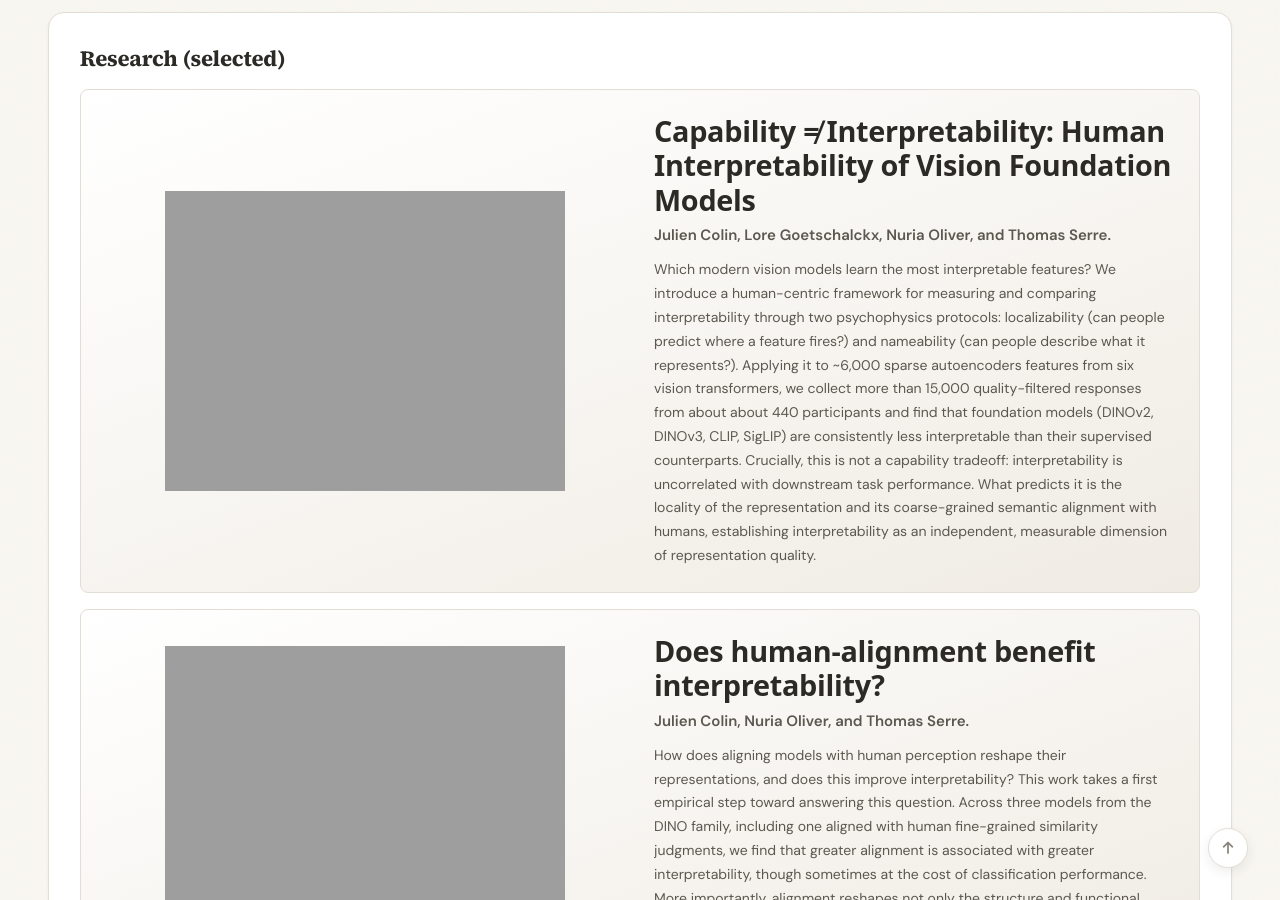
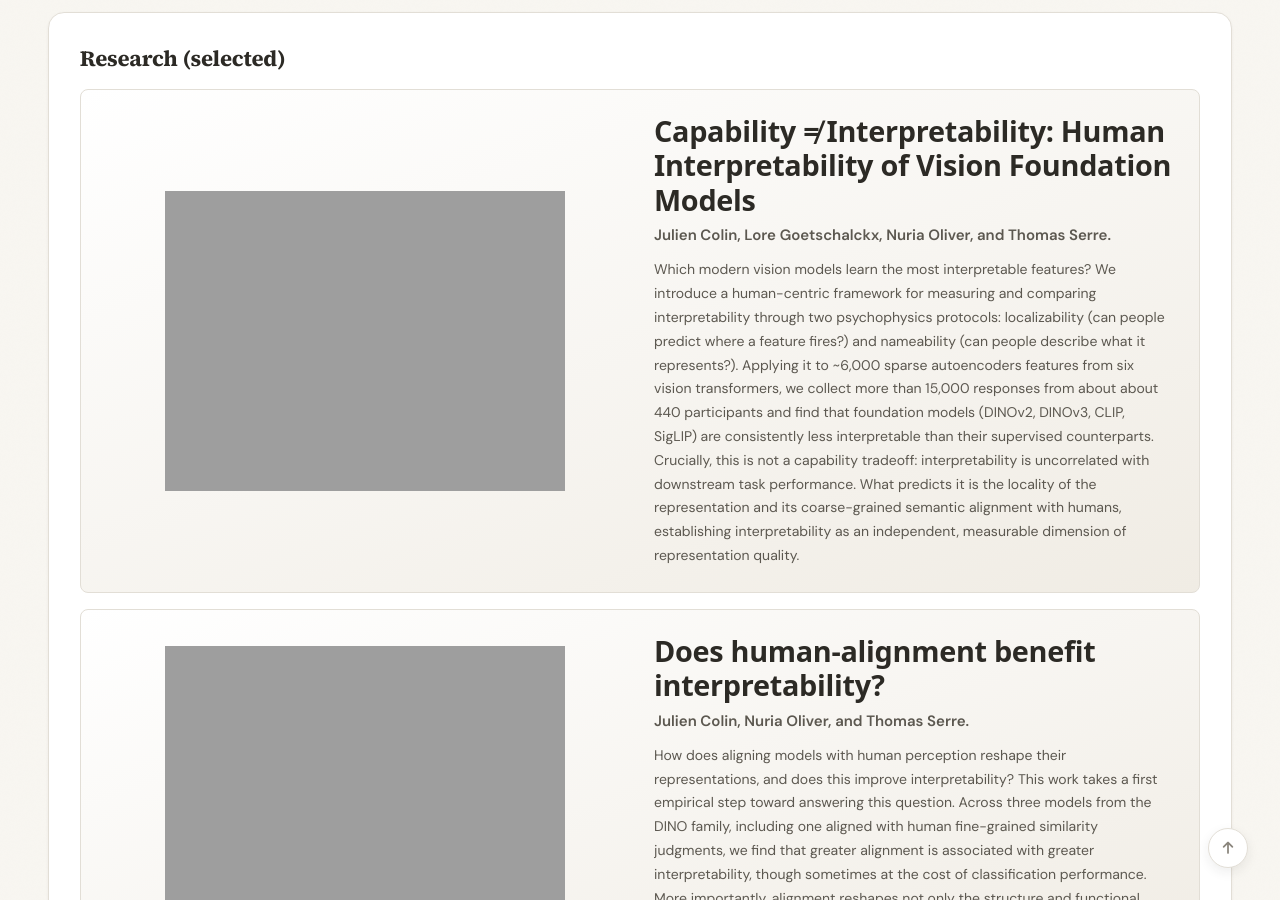
Before and after one commit to Julien-Co/Julien-Co.github.io, a Jekyll site: the page built from _pages/home.md, in a window 1280 px wide and 900 px high, scrolled down 1189 px. Built offline with Jekyll 4.4.1, drawn with Linux system fonts in a browser that asks for light colours; a style sheet for code colours, icons or effects is not loaded.

Commit message:
update neurips abstract

```diff
--- a/_pages/home.md
+++ b/_pages/home.md
@@ -52,7 +52,7 @@ If any of these questions interest you, feel free to <a href="mailto:{{ site.ema
 <div class="research-body">
 <h4 class="research-title"><a href="{{ '/publications/' | relative_url }}#colin2026foundations">Capability ≠ Interpretability: Human Interpretability of Vision Foundation Models</a></h4>
 <p class="research-authors">Julien Colin, Lore Goetschalckx, Nuria Oliver, and Thomas Serre.</p>
-<p class="research-desc">Which modern vision models learn the most interpretable features? We introduce a human-centric framework for measuring and comparing interpretability through two psychophysics protocols: localizability (can people predict where a feature fires?) and nameability (can people describe what it represents?). Applying it to ~6,000 sparse autoencoders features from six vision transformers, we collect more than 15,000 quality-filtered responses from about about 440 participants and find that foundation models (DINOv2, DINOv3, CLIP, SigLIP) are consistently less interpretable than their supervised counterparts. Crucially, this is not a capability tradeoff: interpretability is uncorrelated with downstream task performance. What predicts it is the locality of the representation and its coarse-grained semantic alignment with humans, establishing interpretability as an independent, measurable dimension of representation quality.</p>
+<p class="research-desc">Which modern vision models learn the most interpretable features? We introduce a human-centric framework for measuring and comparing interpretability through two psychophysics protocols: localizability (can people predict where a feature fires?) and nameability (can people describe what it represents?). Applying it to ~6,000 sparse autoencoders features from six vision transformers, we collect more than 15,000 responses from about about 440 participants and find that foundation models (DINOv2, DINOv3, CLIP, SigLIP) are consistently less interpretable than their supervised counterparts. Crucially, this is not a capability tradeoff: interpretability is uncorrelated with downstream task performance. What predicts it is the locality of the representation and its coarse-grained semantic alignment with humans, establishing interpretability as an independent, measurable dimension of representation quality.</p>
 </div>
 </div>
 
```
